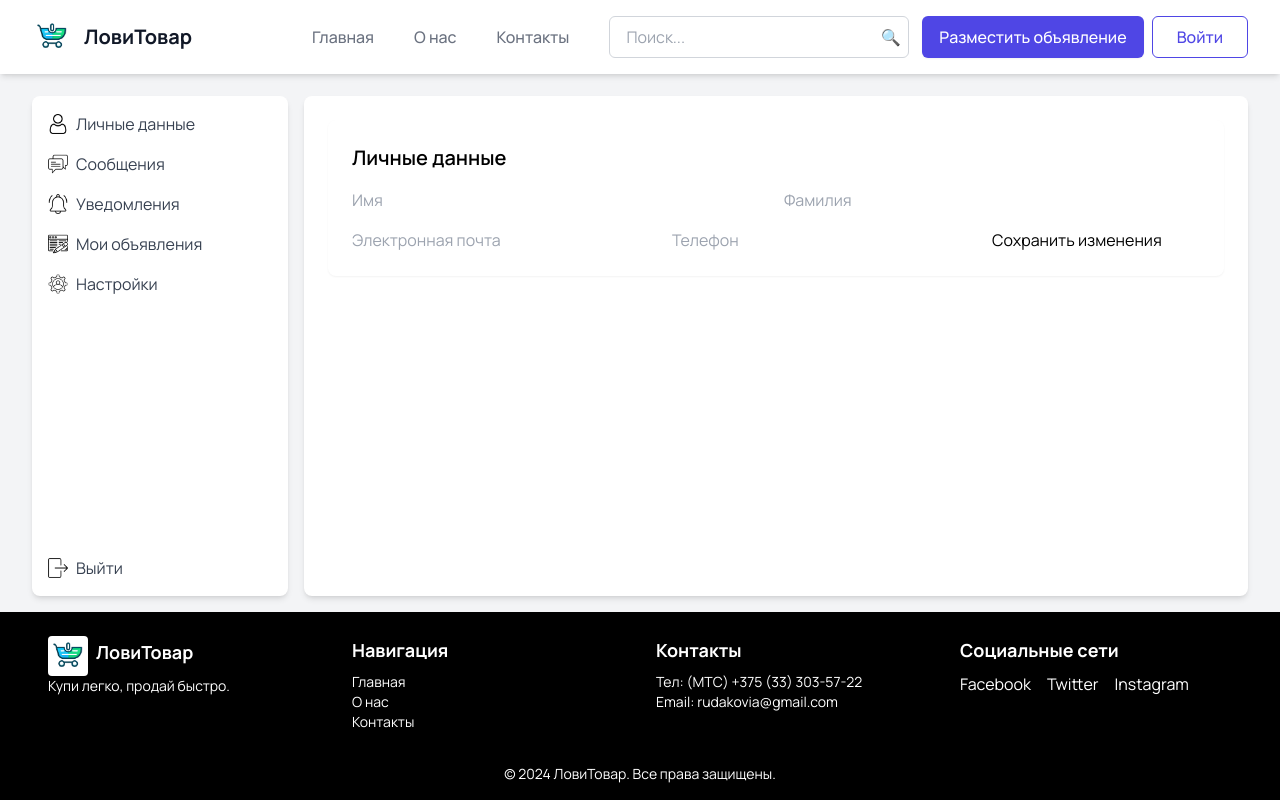
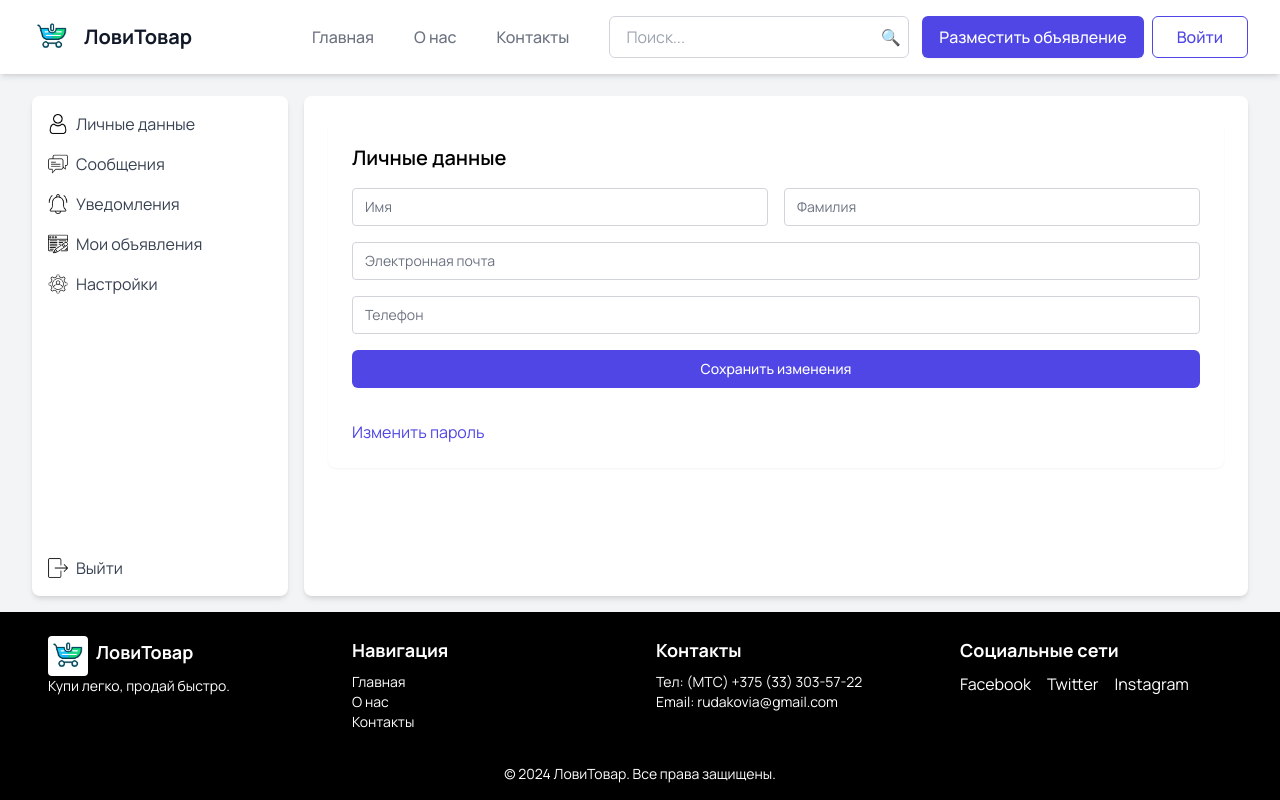
Before and after one commit to pay4ok-exe/lovitovar_front, a React (Vite) app: page /profile in a window 1280 px wide. Built offline with nearby package versions, Linux system fonts and the light colour scheme.

Commit message:
Personal Profile Page

```diff
--- a/src/components/PersonalData.jsx
+++ b/src/components/PersonalData.jsx
@@ -1,36 +1,154 @@
-import React from "react";
+import React, { useState } from "react";
+import { useNavigate } from "react-router-dom";
 
 const PersonalData = () => {
+  const [firstName, setFirstName] = useState("");
+  const [lastName, setLastName] = useState("");
+  const [email, setEmail] = useState("");
+  const [phone, setPhone] = useState("");
+
+  // State for password change process
+  const [changePassword, setChangePassword] = useState(false);
+  const [currentPassword, setCurrentPassword] = useState("");
+  const [newPassword, setNewPassword] = useState("");
+  const [confirmNewPassword, setConfirmNewPassword] = useState("");
+  const [showPasswordFields, setShowPasswordFields] = useState(false);
+  const navigate = useNavigate();
+
+  // Submit Personal Data Changes
+  const handleSubmit = (event) => {
+    event.preventDefault();
+    console.log("Personal Data Updated:", {
+      firstName,
+      lastName,
+      email,
+      phone,
+    });
+  };
+
+  // Handle Password Change Submission
+  const handlePasswordSubmit = (event) => {
+    event.preventDefault();
+    if (currentPassword === "correct_password") {
+      // Replace with real password validation logic
+      setShowPasswordFields(true);
+    } else {
+      alert("Incorrect current password.");
+    }
+  };
+
+  // Submit New Password
+  const handleNewPasswordSubmit = (event) => {
+    event.preventDefault();
+    if (newPassword === confirmNewPassword) {
+      console.log("New password set:", newPassword);
+      alert("Password changed successfully!");
+      setChangePassword(false);
+      setShowPasswordFields(false);
+      setCurrentPassword("");
+      setNewPassword("");
+      setConfirmNewPassword("");
+    } else {
+      alert("Passwords do not match!");
+    }
+  };
+
   return (
     <div className="bg-white p-6 shadow-sm rounded-lg">
       <h2 className="text-xl font-semibold mb-4">Личные данные</h2>
-      <form className="space-y-4">
+      <form className="space-y-4" onSubmit={handleSubmit}>
         <div className="grid grid-cols-2 gap-4">
           <input
             type="text"
             placeholder="Имя"
-            className="input input-bordered w-full max-w-xs"
+            className="appearance-none rounded relative block w-full px-3 py-2 border border-gray-300 placeholder-gray-500 text-gray-900 focus:outline-none focus:ring-indigo-500 focus:border-indigo-500 sm:text-sm"
+            value={firstName}
+            onChange={(e) => setFirstName(e.target.value)}
           />
           <input
             type="text"
             placeholder="Фамилия"
-            className="input input-bordered w-full max-w-xs"
+            className="appearance-none rounded relative block w-full px-3 py-2 border border-gray-300 placeholder-gray-500 text-gray-900 focus:outline-none focus:ring-indigo-500 focus:border-indigo-500 sm:text-sm"
+            value={lastName}
+            onChange={(e) => setLastName(e.target.value)}
           />
         </div>
         <input
           type="email"
           placeholder="Электронная почта"
-          className="input input-bordered w-full max-w-xs"
+          className="appearance-none rounded relative block w-full px-3 py-2 border border-gray-300 placeholder-gray-500 text-gray-900 focus:outline-none focus:ring-indigo-500 focus:border-indigo-500 sm:text-sm"
+          value={email}
+          onChange={(e) => setEmail(e.target.value)}
         />
         <input
           type="tel"
           placeholder="Телефон"
-          className="input input-bordered w-full max-w-xs"
+          className="appearance-none rounded relative block w-full px-3 py-2 border border-gray-300 placeholder-gray-500 text-gray-900 focus:outline-none focus:ring-indigo-500 focus:border-indigo-500 sm:text-sm"
+          value={phone}
+          onChange={(e) => setPhone(e.target.value)}
         />
-        <button type="submit" className="btn btn-primary">
+        <button
+          type="submit"
+          className="group relative w-full flex justify-center py-2 px-4 border border-transparent text-sm font-medium rounded-md text-white bg-indigo-600 hover:bg-indigo-700 focus:outline-none focus:ring-2 focus:ring-offset-2 focus:ring-indigo-500">
           Сохранить изменения
         </button>
       </form>
+
+      {/* Change Password Section */}
+      <div className="mt-8">
+        {!changePassword ? (
+          <button
+            onClick={() => setChangePassword(true)}
+            className="text-indigo-600 hover:text-indigo-500">
+            Изменить пароль
+          </button>
+        ) : (
+          <form onSubmit={handlePasswordSubmit} className="space-y-4">
+            <input
+              type="password"
+              placeholder="Текущий пароль"
+              className="appearance-none rounded relative block w-full px-3 py-2 border border-gray-300 placeholder-gray-500 text-gray-900 focus:outline-none focus:ring-indigo-500 focus:border-indigo-500 sm:text-sm"
+              value={currentPassword}
+              onChange={(e) => setCurrentPassword(e.target.value)}
+            />
+            <button
+              type="submit"
+              className="group relative w-full flex justify-center py-2 px-4 border border-transparent text-sm font-medium rounded-md text-white bg-indigo-600 hover:bg-indigo-700 focus:outline-none focus:ring-2 focus:ring-offset-2 focus:ring-indigo-500">
+              Проверить пароль
+            </button>
+            <button
+              onClick={() => navigate("/forgot")}
+              className="text-indigo-600 hover:text-indigo-500">
+              Забыли пароль?
+            </button>
+          </form>
+        )}
+
+        {/* New Password Fields */}
+        {showPasswordFields && (
+          <form onSubmit={handleNewPasswordSubmit} className="space-y-4 mt-4">
+            <input
+              type="password"
+              placeholder="Новый пароль"
+              className="appearance-none rounded relative block w-full px-3 py-2 border border-gray-300 placeholder-gray-500 text-gray-900 focus:outline-none focus:ring-indigo-500 focus:border-indigo-500 sm:text-sm"
+              value={newPassword}
+              onChange={(e) => setNewPassword(e.target.value)}
+            />
+            <input
+              type="password"
+              placeholder="Подтвердите новый пароль"
+              className="appearance-none rounded relative block w-full px-3 py-2 border border-gray-300 placeholder-gray-500 text-gray-900 focus:outline-none focus:ring-indigo-500 focus:border-indigo-500 sm:text-sm"
+              value={confirmNewPassword}
+              onChange={(e) => setConfirmNewPassword(e.target.value)}
+            />
+            <button
+              type="submit"
+              className="group relative w-full flex justify-center py-2 px-4 border border-transparent text-sm font-medium rounded-md text-white bg-indigo-600 hover:bg-indigo-700 focus:outline-none focus:ring-2 focus:ring-offset-2 focus:ring-indigo-500">
+              Сохранить новый пароль
+            </button>
+          </form>
+        )}
+      </div>
     </div>
   );
 };
```
